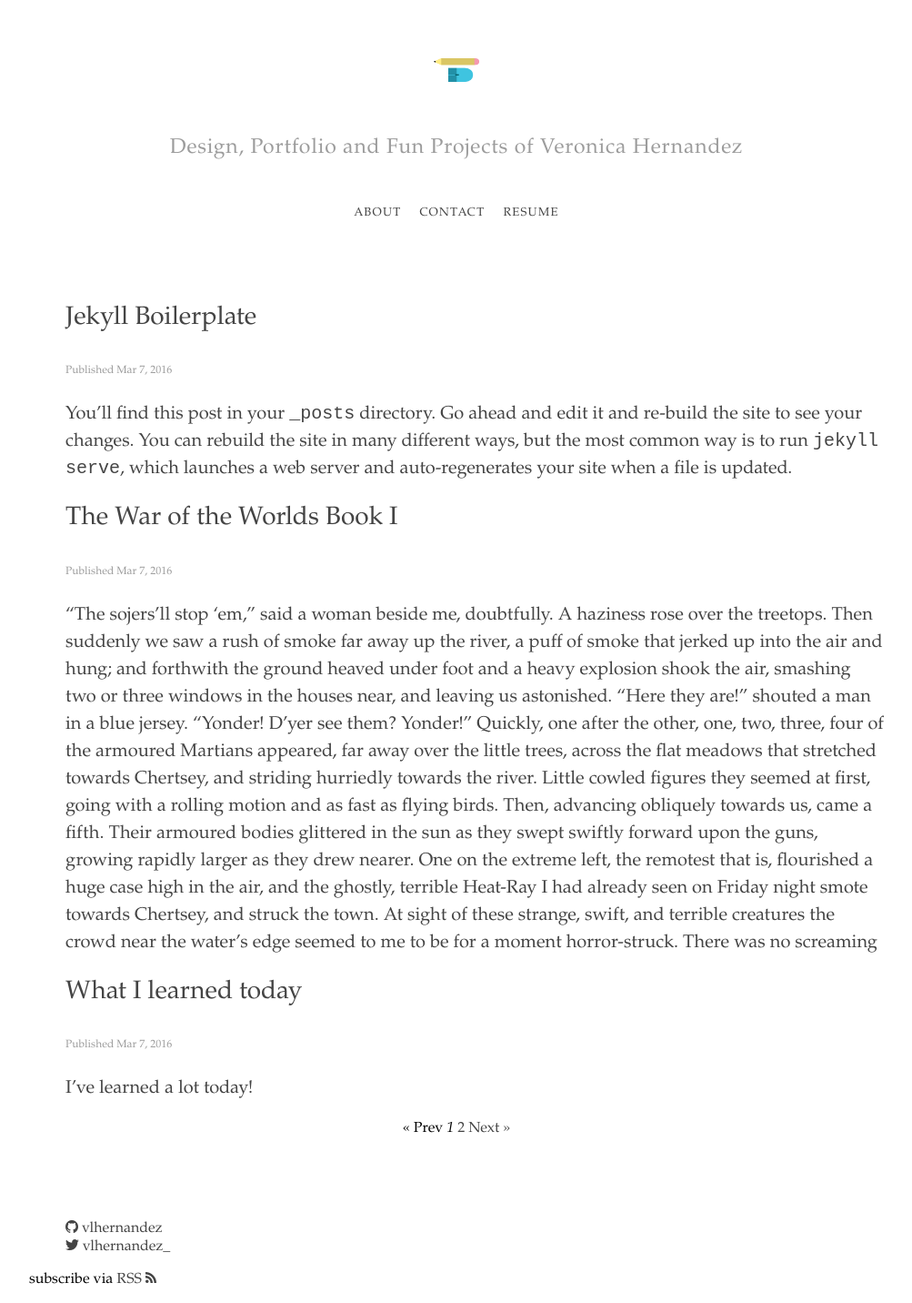
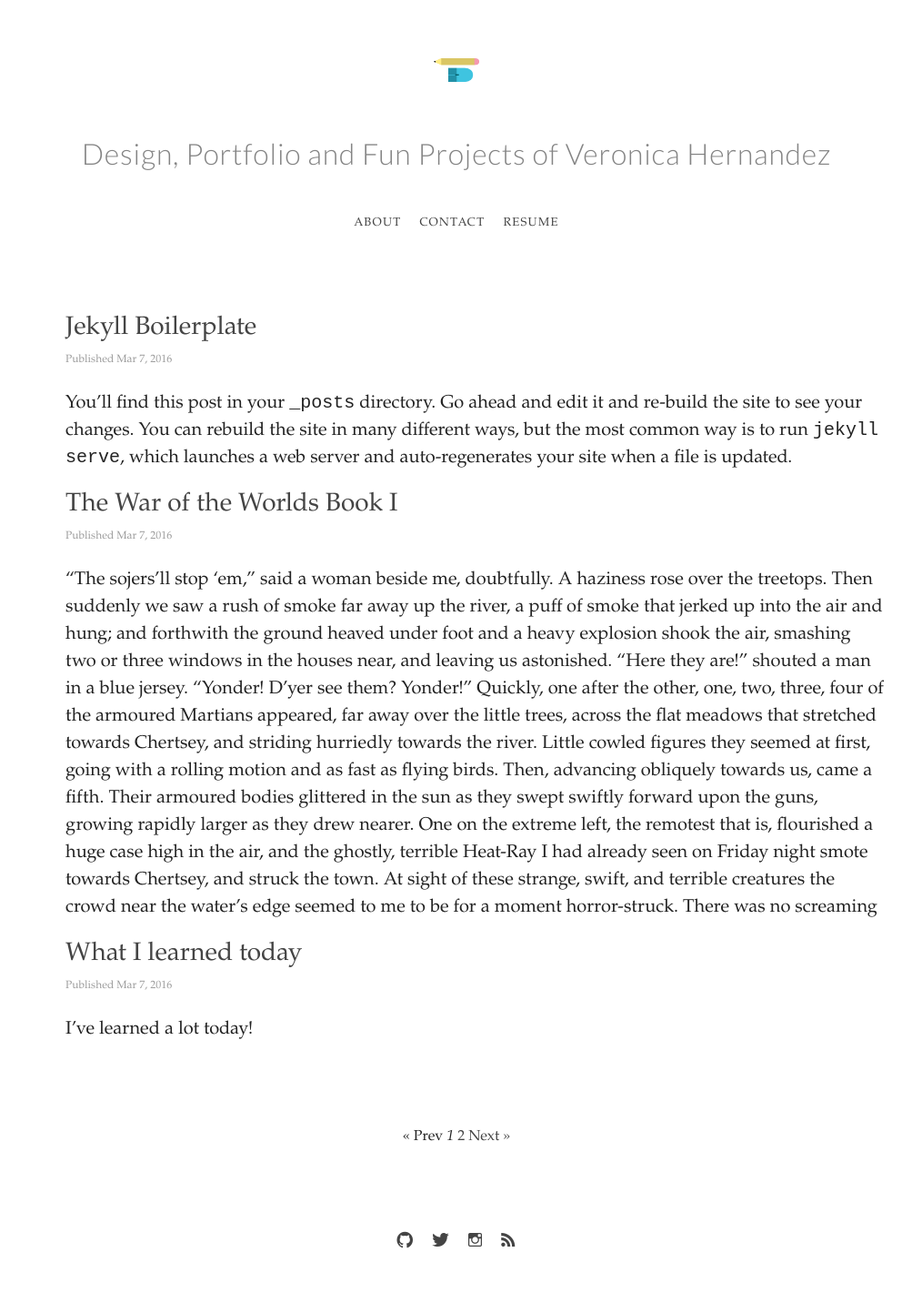
Before and after one commit to vlhernandez/vlhernandez, a Jekyll site: the page built from index.html, in a window 1280 px wide. Shown: the whole page at 91% size, without its empty margins (138-1141 px from the left). Built offline with Jekyll 4.4.1, drawn with Linux system fonts in a browser that asks for light colours; some web fonts are replaced; the list of posts is cut into pages by our own code; after the commit the page ends 1390 px from its top, so only the background shows below that.

Commit message:
footer links complete

```diff
--- a/_config.yml
+++ b/_config.yml
@@ -13,6 +13,7 @@ description: > # this means to ignore newlines until "baseurl:"
 url: "http://vlhernandez.com" # the base hostname & protocol for your site
 twitter_username: vlhernandez_
 github_username: vlhernandez
+instagram_username: vlhernandez_
 paginate: 3
 
 # Build settings
--- a/_includes/footer.html
+++ b/_includes/footer.html
@@ -6,27 +6,35 @@
         <ul class="social-media-list">
           {% if site.github_username %}
           <li>
-            <a href="https://github.com/{{ site.github_username }}"></span><span class="username"><i class="icon ion-social-github"></i> {{ site.github_username }}</span></a>
+            <a href="https://github.com/{{ site.github_username }}">
+              <i class="icon ion-social-github"></i>
+            </a>
           </li>
           {% endif %}
 
           {% if site.twitter_username %}
           <li>
             <a href="https://twitter.com/{{ site.twitter_username }}">
-              <span class="username">
-                <i class="icon ion-social-twitter"></i> {{ site.twitter_username }}
-              </span>
+              <i class="icon ion-social-twitter"></i>
             </a>
           </li>
           {% endif %}
+
+          {% if site.instagram_username %}
+          <li>
+            <a href="https://instagram.com/{{ site.instagram_username }}">
+              <i class="icon ion-social-instagram-outline"></i>
+            </a>
+          </li>
+          {% endif %}
+         <li class="rss-subscribe">
+           <a href="{{ "/feed.xml" | prepend: site.baseurl }}">
+             <i class="icon ion-social-rss"></i>
+           </a>
+         </li>
         </ul>
       </div>
 
-     <p class="rss-subscribe">subscribe via
-       <a href="{{ "/feed.xml" | prepend: site.baseurl }}">RSS
-         <i class="icon ion-social-rss"></i>
-       </a>
-     </p>
 
   </div>
 
--- a/_includes/head.html
+++ b/_includes/head.html
@@ -12,6 +12,8 @@
   <link rel="stylesheet"  type ="text/css" href="{{ "/css/my_main.css" | prepend: site.baseurl }}">
   <link href='https://fonts.googleapis.com/css?family=Lato:400,100,100italic,300,300italic,400italic,700,700italic,900' rel='stylesheet' type='text/css'>
   <link href='https://fonts.googleapis.com/css?family=Muli:400,300' rel='stylesheet' type='text/css'>
+  <link href='https://fonts.googleapis.com/css?family=Josefin+Slab:400,100,100italic,300,300italic,400italic,600,600italic,700,700italic' rel='stylesheet' type='text/css'>
+  <link href='https://fonts.googleapis.com/css?family=Josefin+Sans:400,100,100italic,300,300italic,400italic,600,600italic,700,700italic' rel='stylesheet' type='text/css'>
   <link href="{{ "/css/ionicons.min.css" | prepend: site.baseurl }}" rel="stylesheet" type="text/css">
   <link rel="canonical" href="{{ page.url | replace:'index.html','' | prepend: site.baseurl | prepend: site.url }}">
   <link rel="alternate" type="application/rss+xml" title="{{ site.title }}" href="{{ "/feed.xml" | prepend: site.baseurl | prepend: site.url }}">
--- a/css/my_main.css
+++ b/css/my_main.css
@@ -6,6 +6,7 @@ body {
   margin: 0;
   padding: 0;
   font-size: 1em;
+  color: #222;
 }
 
 .wrapper {
@@ -16,6 +17,7 @@ body {
 
 h2 {
   font-size: 1.75em; /* 28px */
+  margin: 0;
 }
 
 li {
@@ -59,25 +61,28 @@ header {
 }
 
 .tagline {
-  font-size: 1.438em;  /* 23px */
+  font-family: Lato;
+  font-size: 2em;  /* 23px */
   font-weight: 300;
   letter-spacing: .8px;
   text-align: center;
   margin: 5% auto;
-  color: #9c9c9c;
+  color: #848484;
 }
 
 /**********************************
   NAVIGATION
 **********************************/
-nav ul {
+nav ul,
+footer ul {
   margin: 0 auto;
   padding: 0;
   display: table;
   border-spacing: 33.333% 10px;
 }
 
-nav li {
+nav li,
+footer li {
   display: table-cell;
 }
 
@@ -108,6 +113,7 @@ nav a {
 
 .pagination {
   text-align: center;
+  margin: 10% auto;
 }
 
 
@@ -126,9 +132,9 @@ nav a {
 
 .post-excerpt,
 .post-content {
-  color: #444;
   line-height: 1.5;
   font-size: 1.25em;
+  margin-bottom: 10px;
 }
 
 
@@ -136,3 +142,10 @@ nav a {
 /**********************************
   FOOTER
 **********************************/
+footer a {
+  text-align: center;
+  font-size: 1.25em; /*20px*/
+  letter-spacing: 1.25px;
+  font-weight: 300;
+  padding: 15px 10px;
+}
--- a/index.html
+++ b/index.html
@@ -15,7 +15,6 @@ layout: default
 
         <span class="post-meta">Published </span>
         <span class="post-meta">{{ post.date | date: "%b %-d, %Y" }}</span>
-        <!-- <span class="post-meta">{{ post.author }}</span> -->
 
         <span class="post-excerpt">{{ post.excerpt }}</span>
 
```
